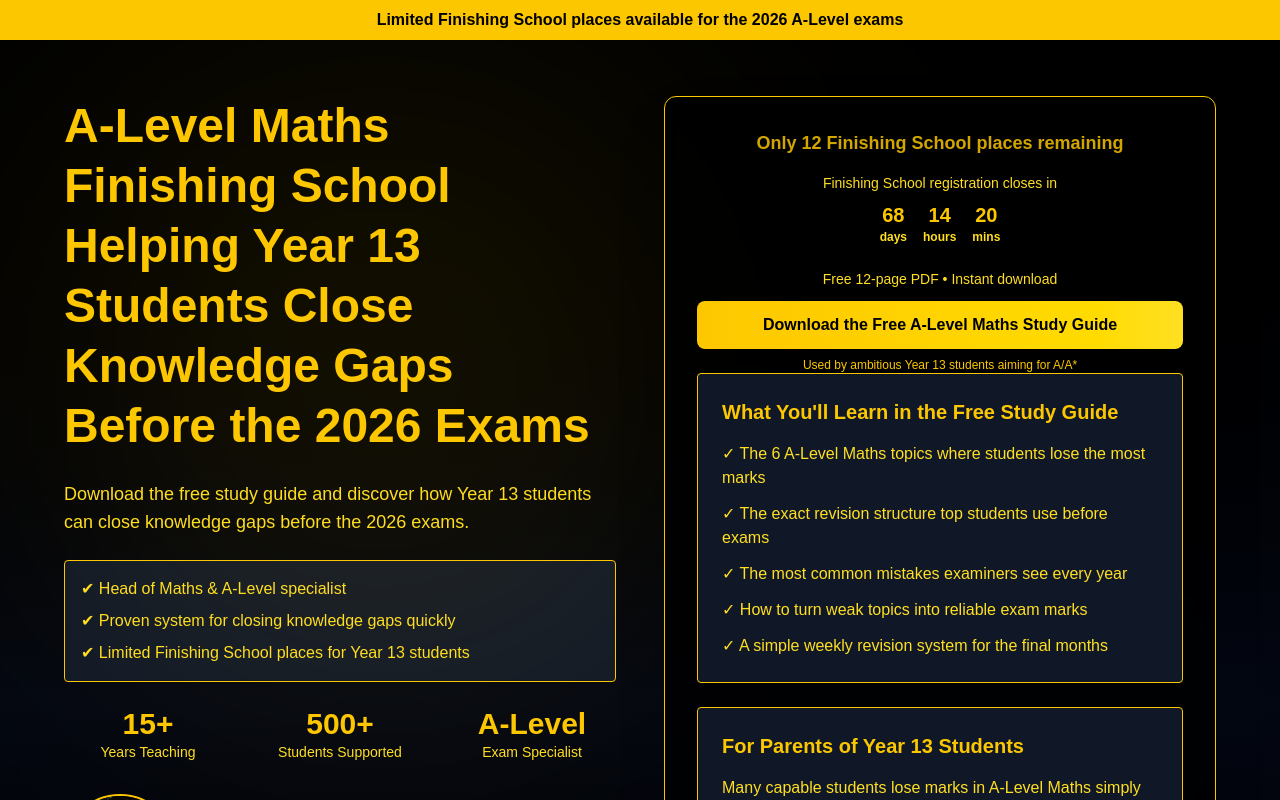
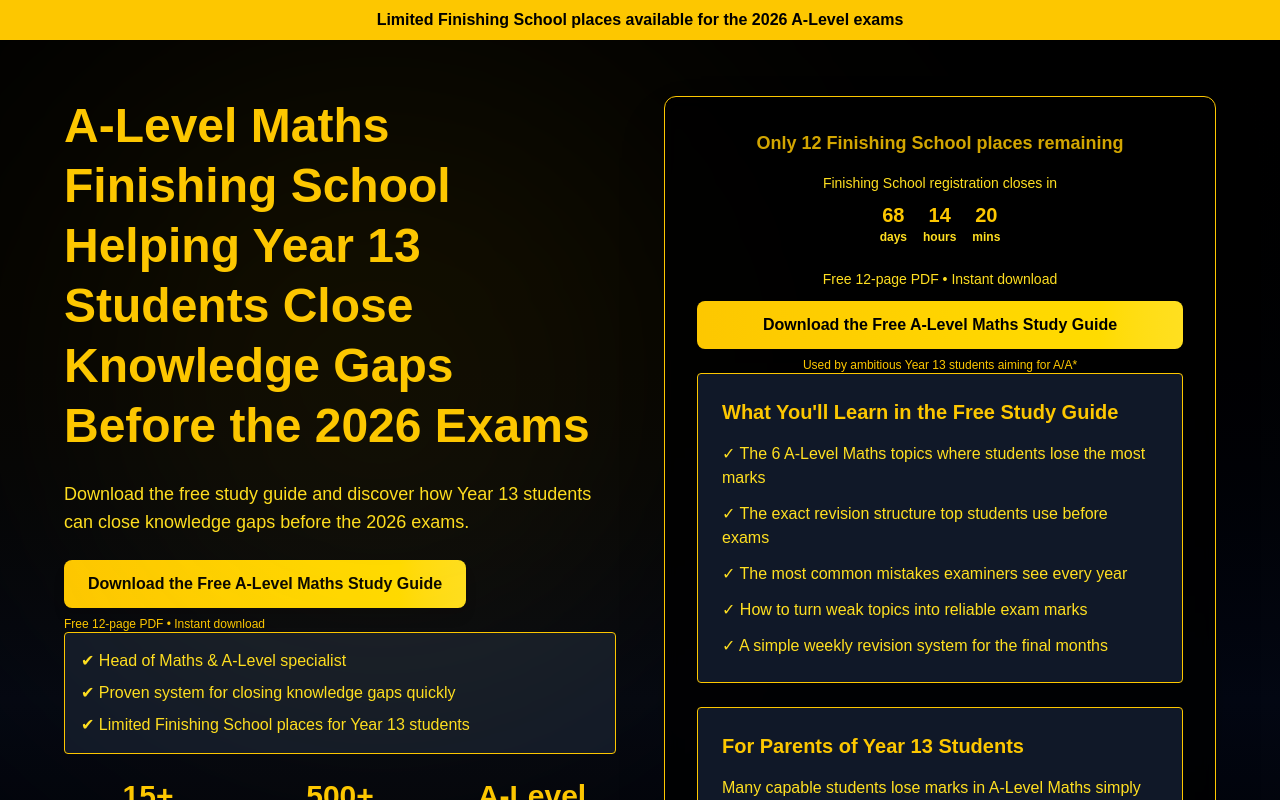
Before and after one commit to domrobertshm/finishing-school-v2, a Next.js app: page / in a window 1280 px wide. Shown: the top 800 px of the page. Built offline with nearby package versions, Linux system fonts and the light colour scheme.

Commit message:
add second CTA button above the fold

```diff
--- a/app/page.tsx
+++ b/app/page.tsx
@@ -55,6 +55,22 @@ export default function Home() {
           <p className="text-yellow-300 mb-6 text-lg">
             Download the free study guide and discover how Year 13 students can close knowledge gaps before the 2026 exams.
           </p>
+          <div className="mt-6">
+
+  <a
+    href="https://hexagon-maths.kit.com/1905c1ebdd"
+    target="_blank"
+    rel="noopener noreferrer"
+    className="inline-block bg-gradient-to-r from-yellow-400 to-yellow-300 text-black px-6 py-3 rounded-lg font-bold hover:scale-105 transition-all duration-200 shadow-lg"
+  >
+    Download the Free A-Level Maths Study Guide
+  </a>
+
+  <p className="text-yellow-400 text-xs mt-2">
+    Free 12-page PDF • Instant download
+  </p>
+
+</div>
 
           {/* AUTHORITY */}
           <div className="bg-gray-900 border border-yellow-400 rounded p-4 mb-6 text-yellow-300">
```
